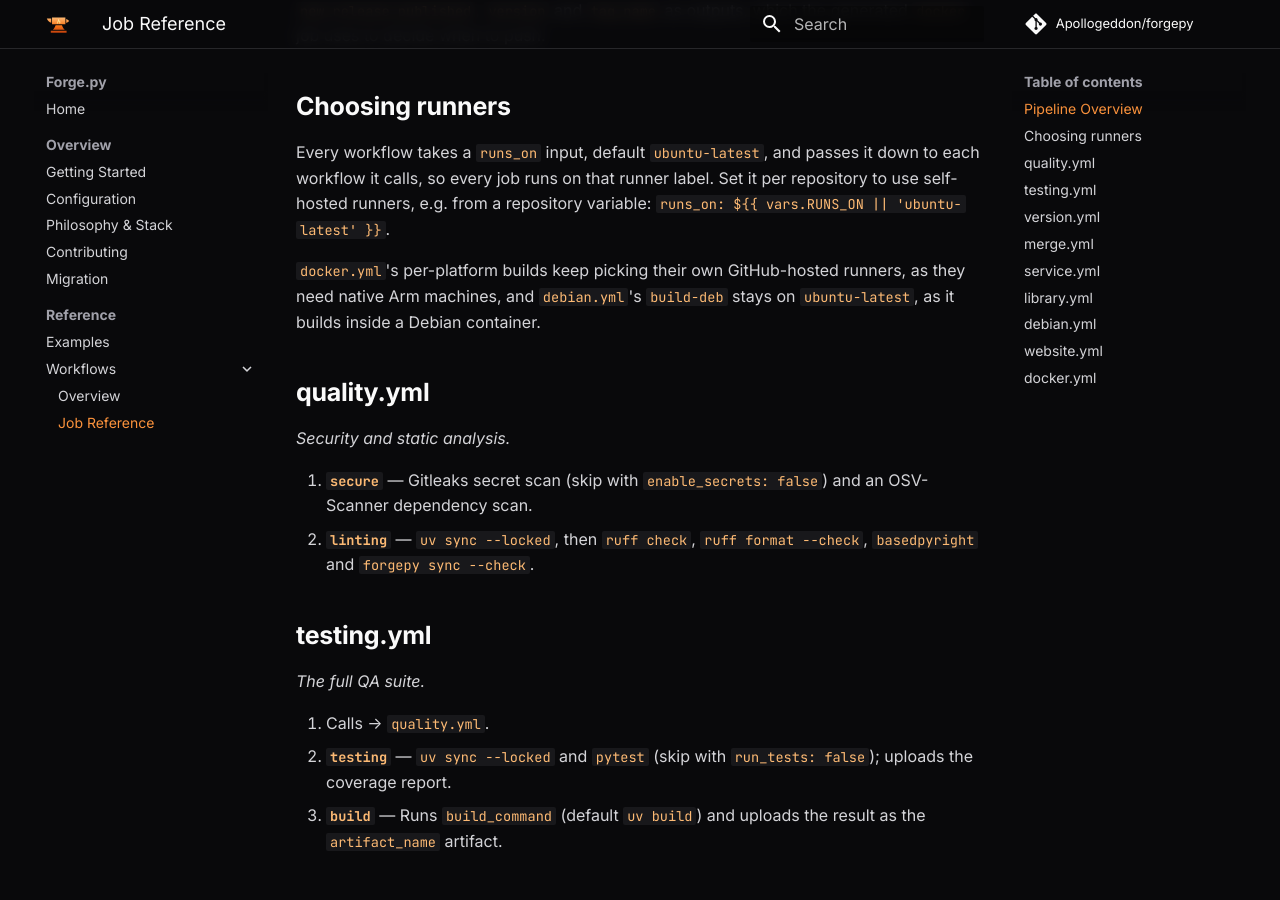
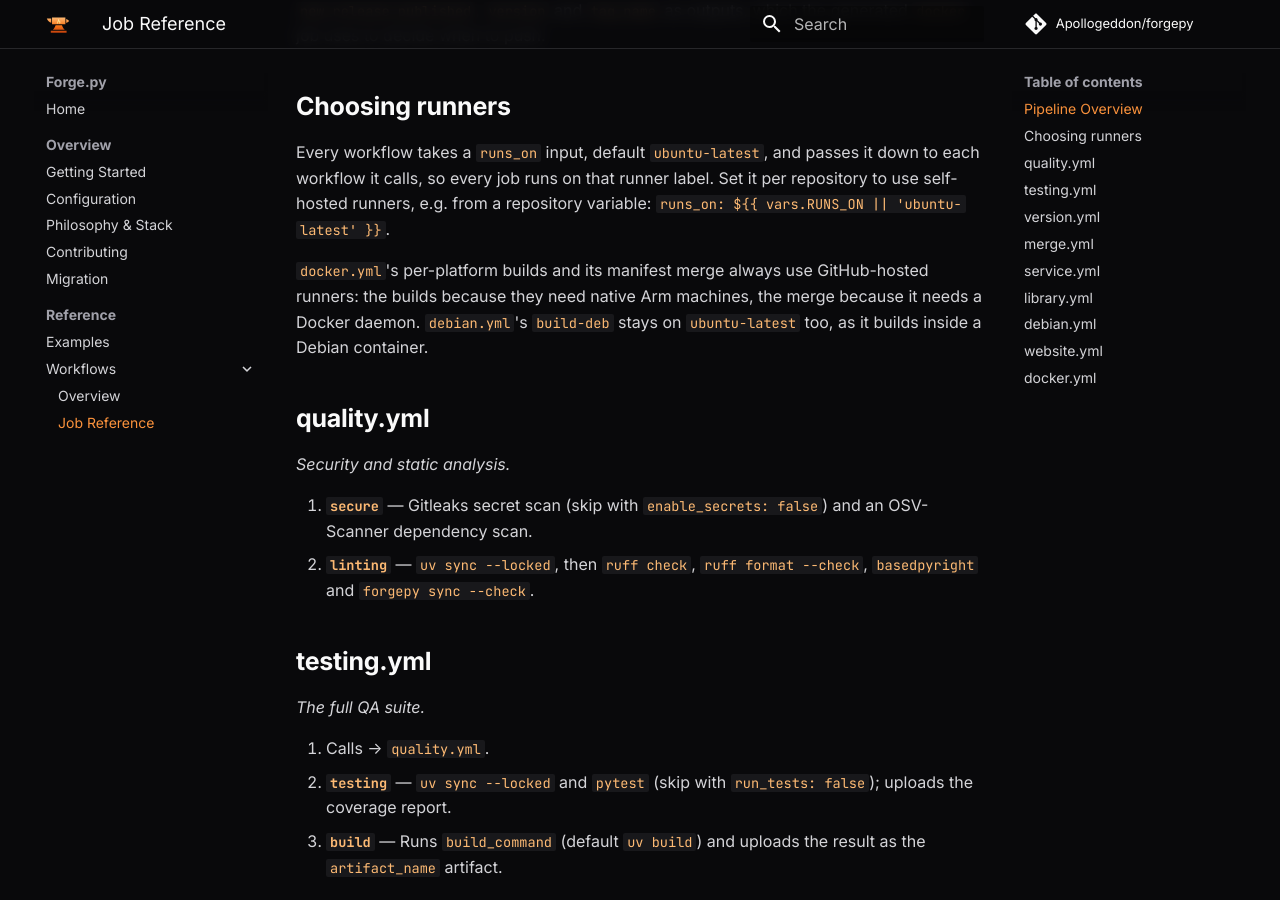
Before and after one commit to Apollogeddon/forgepy, an MkDocs documentation site: the page built from docs/docs/workflows/reference.md, in a window 1280 px wide and 900 px high, scrolled down 477 px. Built offline with MkDocs 1.6.1 and Material for MkDocs 9.7.7, drawn with Linux system fonts in a browser that asks for light colours; comment, search, counter and statistics services are not loaded.

Commit message:
fix: keep docker.yml's merge job on github-hosted runners, as it needs a docker daemon

```diff
--- a/docs/docs/workflows/reference.md
+++ b/docs/docs/workflows/reference.md
@@ -21,7 +21,7 @@ Dependabot pull requests are auto-merged by `merge.yml` once testing passes.
 
 Every workflow takes a `runs_on` input, default `ubuntu-latest`, and passes it down to each workflow it calls, so every job runs on that runner label. Set it per repository to use self-hosted runners, e.g. from a repository variable: `runs_on: ${{ vars.RUNS_ON || 'ubuntu-latest' }}`.
 
-`docker.yml`'s per-platform builds keep picking their own GitHub-hosted runners, as they need native Arm machines, and `debian.yml`'s `build-deb` stays on `ubuntu-latest`, as it builds inside a Debian container.
+`docker.yml`'s per-platform builds and its manifest merge always use GitHub-hosted runners: the builds because they need native Arm machines, the merge because it needs a Docker daemon. `debian.yml`'s `build-deb` stays on `ubuntu-latest` too, as it builds inside a Debian container.
 
 ## quality.yml
 
```
Also changed, not shown: 1 other file.
